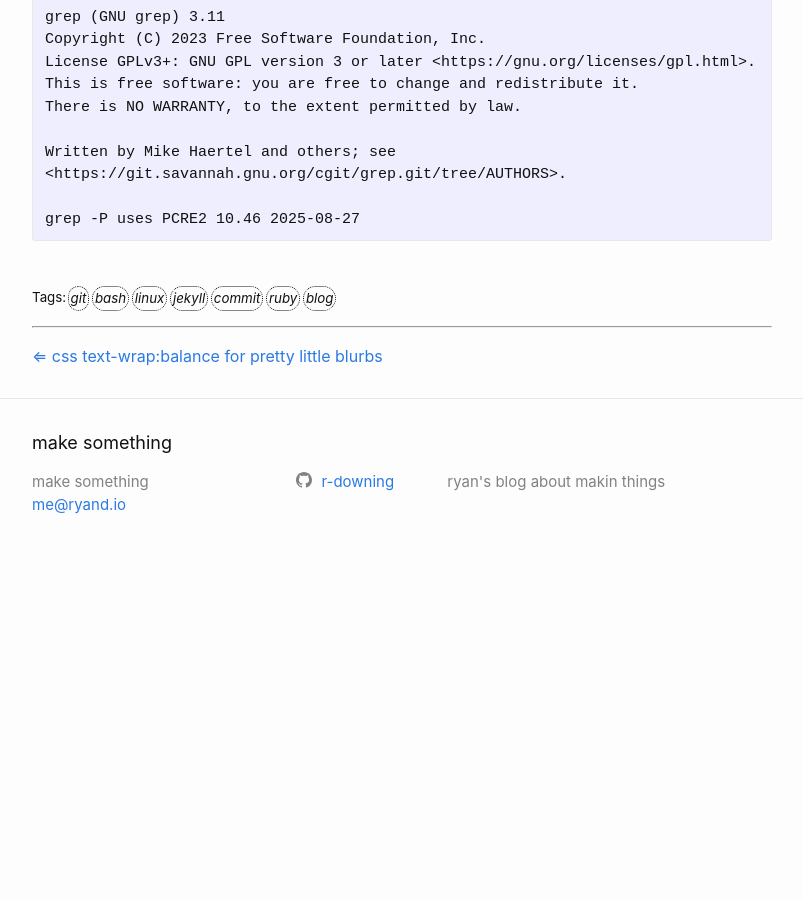
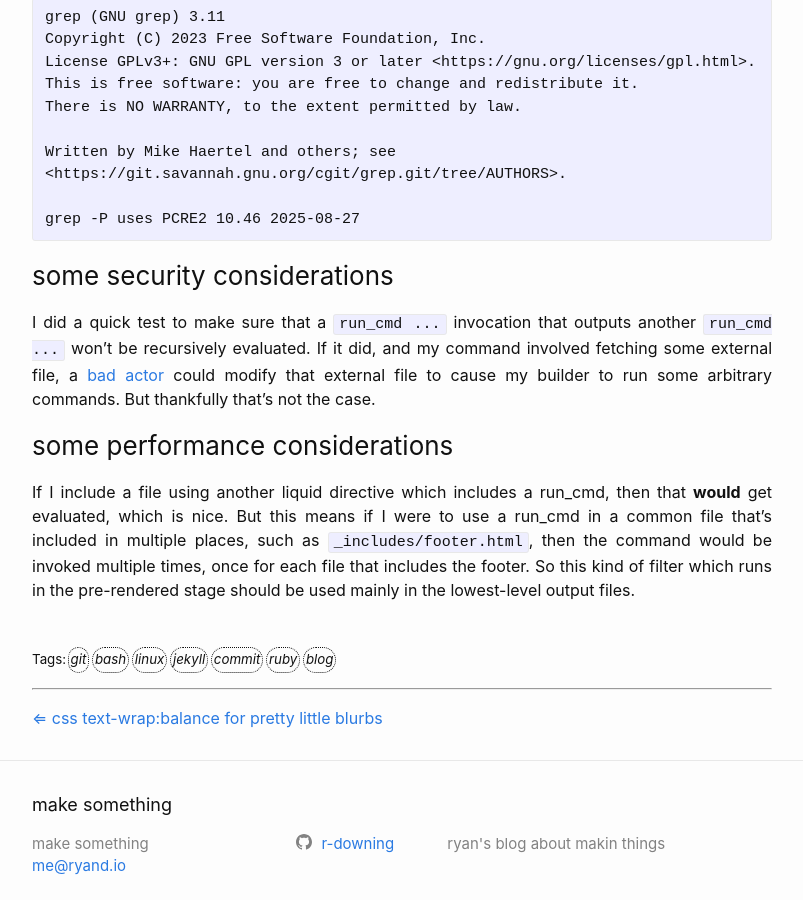
Before and after one commit to r-downing/mk-sth, a Jekyll site: the page built from _posts/git-commit-info-in-jekyll/2025-12-27-git-commit-info-in-jekyll.md, in a window 1280 px wide and 900 px high, scrolled down 2830 px. Shown: the whole window, without its empty margins (238-1041 px from the left). Built offline with Jekyll 4.4.1, drawn with Linux system fonts in a browser that asks for light colours; before the commit the page ends 3406 px from its top, so only the background shows below that.

Commit message:
fix whitespace stripping for run_cmd. add some more notes to the post

````diff
--- a/_plugins/run_cmd.rb
+++ b/_plugins/run_cmd.rb
@@ -6,7 +6,7 @@ module Jekyll
     end
 
     def render(context)
-      `#{@command}`.strip
+      `#{@command}`.rstrip
     rescue => e
       "Error executing command: #{e.message}"
     end
--- a/_posts/git-commit-info-in-jekyll/2025-12-27-git-commit-info-in-jekyll.md
+++ b/_posts/git-commit-info-in-jekyll/2025-12-27-git-commit-info-in-jekyll.md
@@ -69,3 +69,11 @@ And just for the hell of it, here's the output of the `grep --version` command f
 ```txt
 {% run_cmd grep --version %}
 ```
+
+### some security considerations
+
+I did a quick test to make sure that a `run_cmd ...` invocation that outputs another `run_cmd ...` won't be recursively evaluated. If it did, and my command involved fetching some external file, a [bad actor](https://en.wikipedia.org/wiki/Rob_Schneider) could modify that external file to cause my builder to run some arbitrary commands. But thankfully that's not the case.
+
+### some performance considerations
+
+If I include a file using another liquid directive which includes a run_cmd, then that **would** get evaluated, which is nice. But this means if I were to use a run_cmd in a common file that's included in multiple places, such as `_includes/footer.html`, then the command would be invoked multiple times, once for each file that includes the footer. So this kind of filter which runs in the pre-rendered stage should be used mainly in the lowest-level output files.
````
